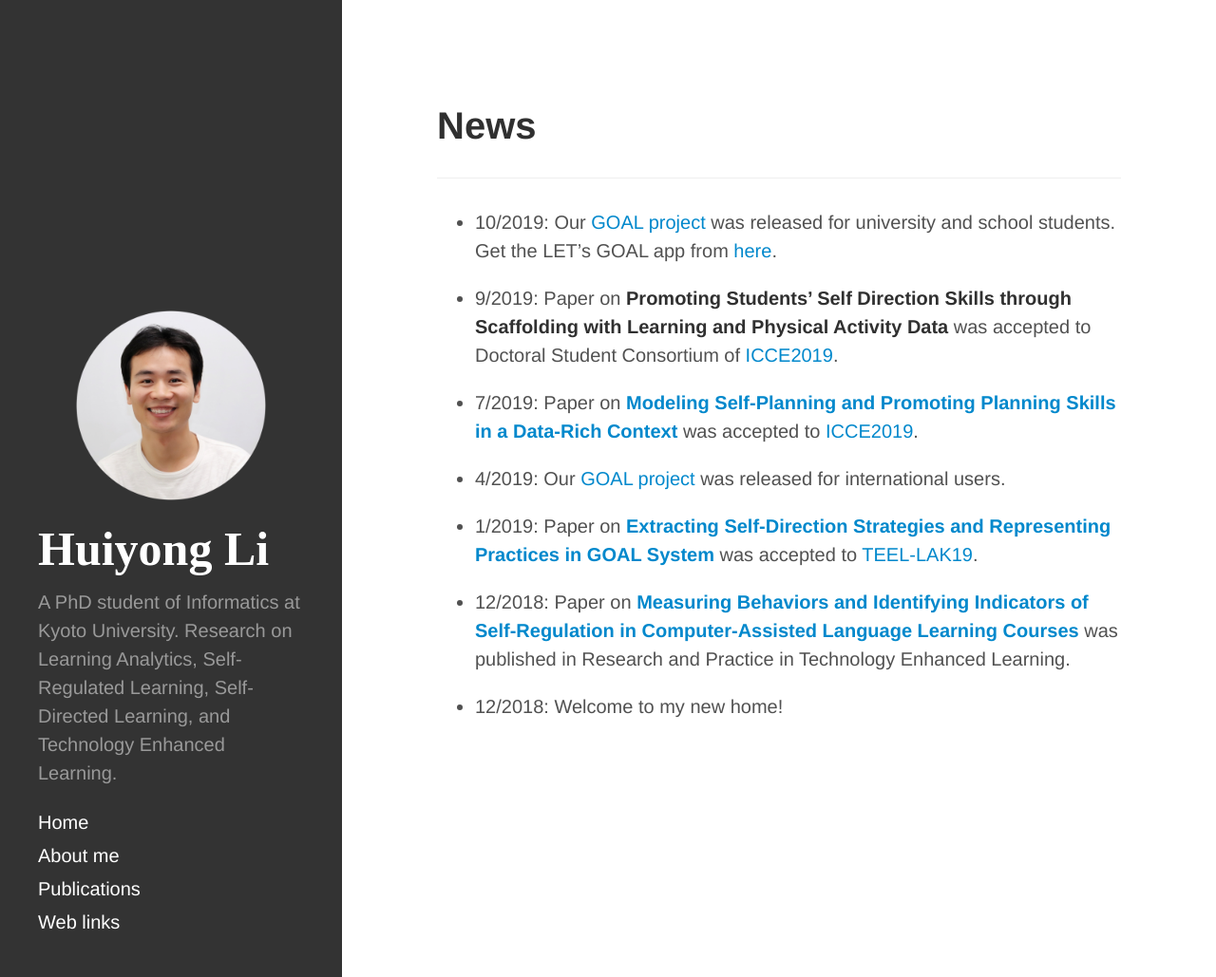
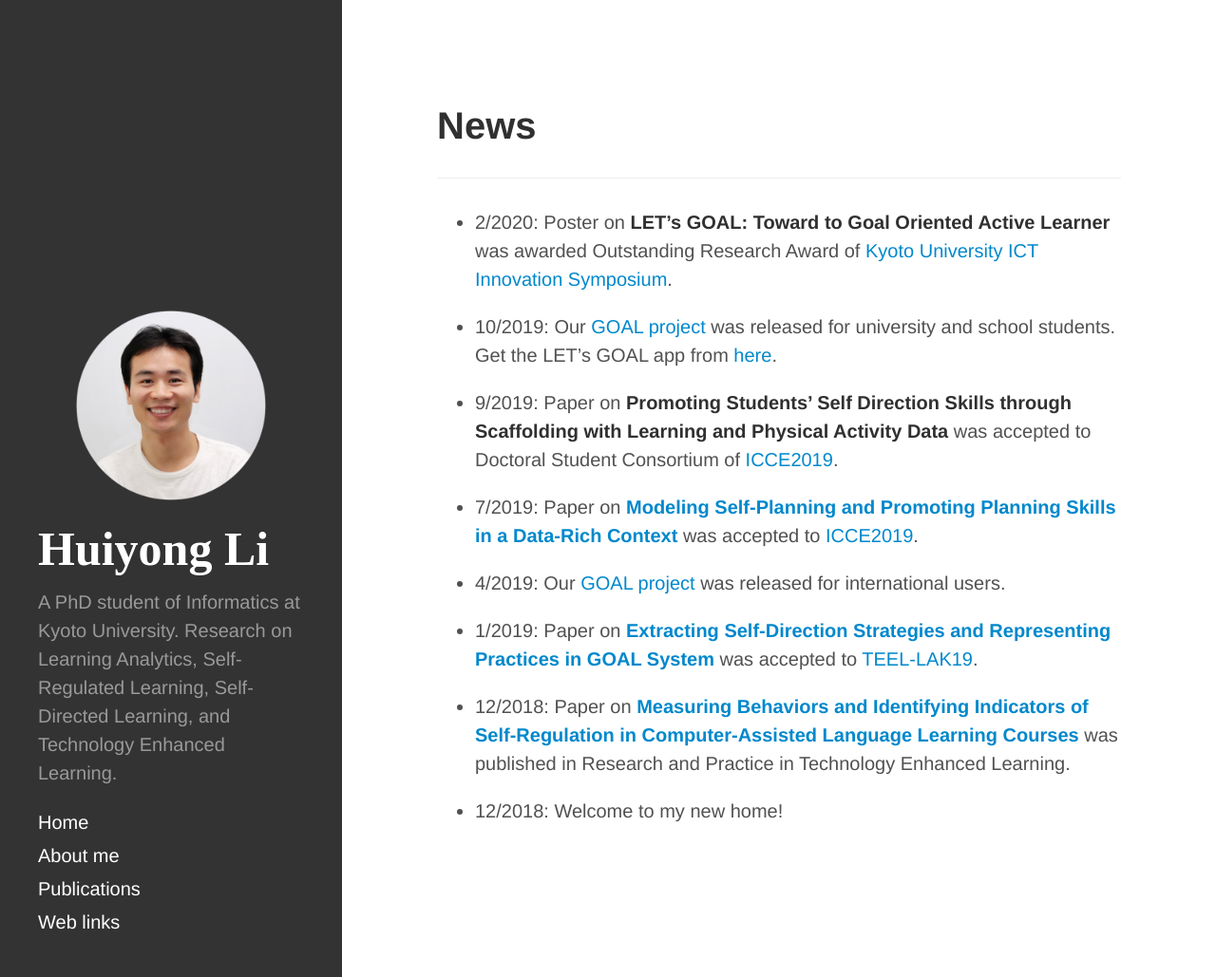
Before and after one commit to li-huiyong/li-huiyong.github.io, a Jekyll site: the page built from index.md, in a window 1280 px wide and 1029 px high. Shown: the whole window at 95% size. Built offline with Jekyll 4.4.1, drawn with Linux system fonts in a browser that asks for light colours; nearby versions of some CDN libraries; some web fonts are replaced; our own code applies the rules of GitHub Pages for plain Markdown files.

Commit message:
add poster at ICT Innovation

```diff
--- a/index.md
+++ b/index.md
@@ -5,6 +5,8 @@ layout: index
 # <span style="color: #303030; margin-top: 0;">News</span>
 
 ___
+
+* 2/2020: Poster on **LET's GOAL: Toward to Goal Oriented Active Learner** was awarded Outstanding Research Award of [Kyoto University ICT Innovation Symposium](http://ict-nw.i.kyoto-u.ac.jp/ict-innovation/14th/).
 
 * 10/2019: Our [GOAL project](https://sites.google.com/view/letsgoal) was released for university and school students. Get the LET's GOAL app from [here](https://sites.google.com/view/letsgoal).
 
```
